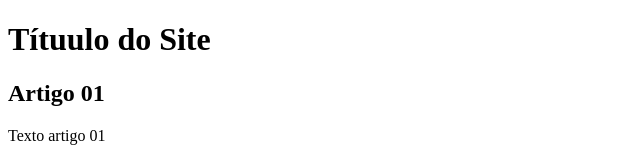
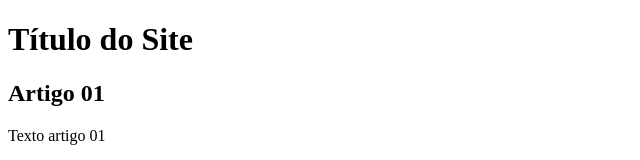
Before and after one commit to thalesamaral/projeto-site, a plain HTML site: page index.html in a window 1280 px wide. Shown: the top 160 px of the page, without its empty margins (0-640 px from the left). Drawn offline with Linux system fonts and the light colour scheme.

Commit message:
Update index.html

```diff
--- a/index.html
+++ b/index.html
@@ -9,7 +9,7 @@
 <body>
     <main>
         <header>
-            <h1>Títuulo do Site</h1>
+            <h1>Título do Site</h1>
         </header>
         <article>
             <h2>Artigo 01</h2>
```
